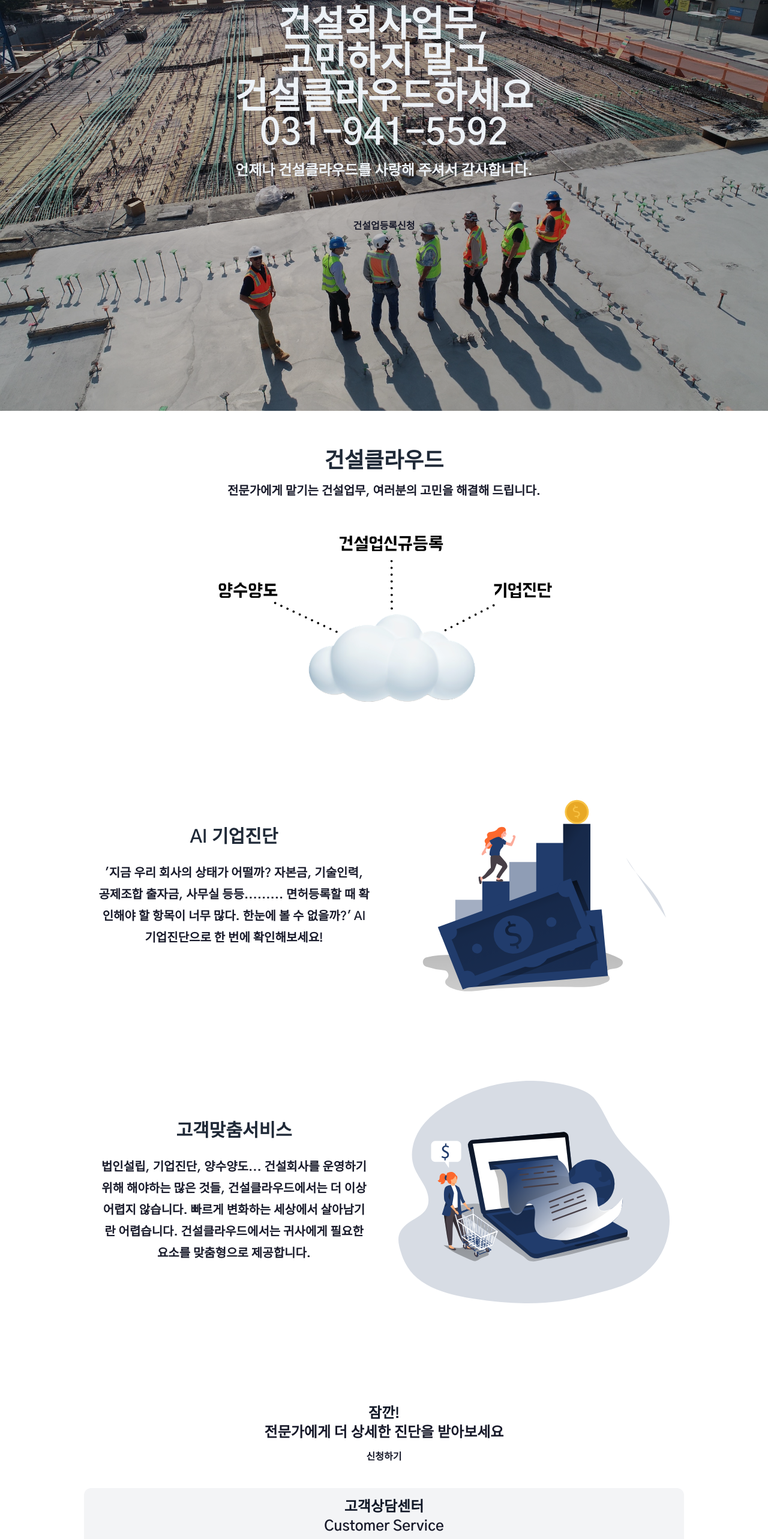
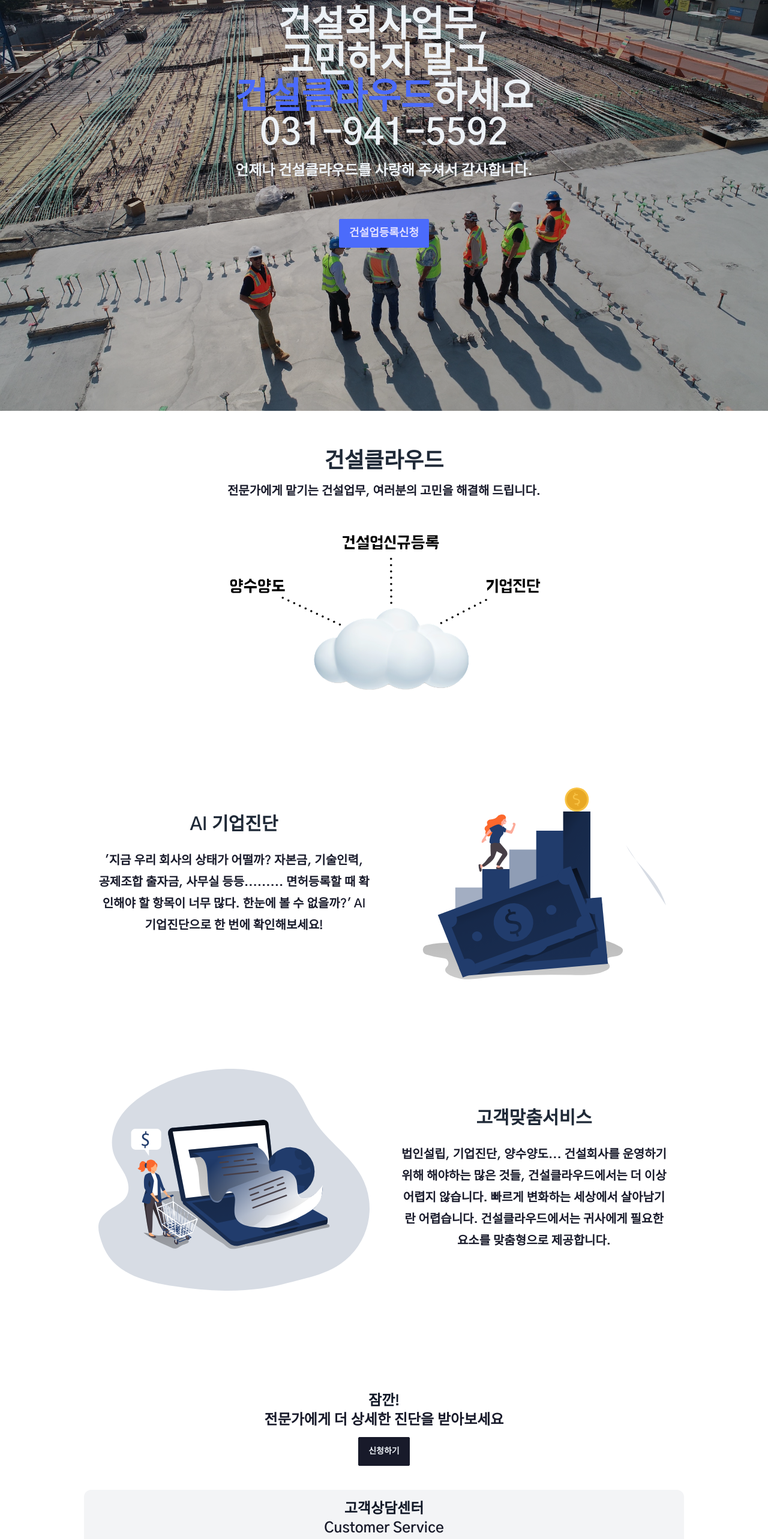
Before and after one commit to songchez/gunsulcloud, a Next.js app: page / in a window 1280 px wide. Shown: the part 180-2746 px from the top of the page at 60% size. Built offline with nearby package versions, Linux system fonts and the light colour scheme.

Commit message:
tailwind config

```diff
--- a/src/app/page.tsx
+++ b/src/app/page.tsx
@@ -9,7 +9,6 @@ export default function Home() {
     <main>
       <Hero />
       <VerticalFeatures />
-      {/* <Diagnosis /> */}
       <Banner />
     </main>
   );
--- a/src/templates/Banner.tsx
+++ b/src/templates/Banner.tsx
@@ -8,9 +8,7 @@ const Banner = () => (
       title="잠깐!"
       subtitle="전문가에게 더 상세한 진단을 받아보세요"
       button={
-        <a className="btn" href="http://pf.kakao.com/_xnxkBexj/chat">
-          신청하기
-        </a>
+        <button className="btn btn-neutral">신청하기</button>
       }
     />
     <br></br>
--- a/src/templates/Hero.tsx
+++ b/src/templates/Hero.tsx
@@ -19,7 +19,7 @@ const Hero = () => (
       description={`언제나 건설클라우드를 사랑해 주셔서 감사합니다.`}
       button={
         <a href="http://pf.kakao.com/_xnxkBexj/chat">
-          <button className="btn glass">건설업등록신청</button>
+          <button className="btn btn-primary text-lg font-bold">건설업등록신청</button>
         </a>
       }
     />
--- a/tailwind.config.js
+++ b/tailwind.config.js
@@ -4,6 +4,8 @@ module.exports = {
   content: [
     "./src/components/**/*.{js,ts,jsx,tsx,mdx}",
     "./src/app/**/*.{js,ts,jsx,tsx,mdx}",
+    "./src/templates/**/*.{js,ts,jsx,tsx,mdx}",
+    "./src/service/**/*.{js,ts,jsx,tsx,mdx}",
   ],
   daisyui: {
     themes: ["corporate", "luxury"],
```
Also changed, not shown: src/service/getMdx/getPost.ts (renamed from src/service/getMdx/getPost.tsx), src/service/getPageProps.ts (renamed from src/service/getPageProps.tsx), 1 other file (tests, documents, lock files or other folders).
